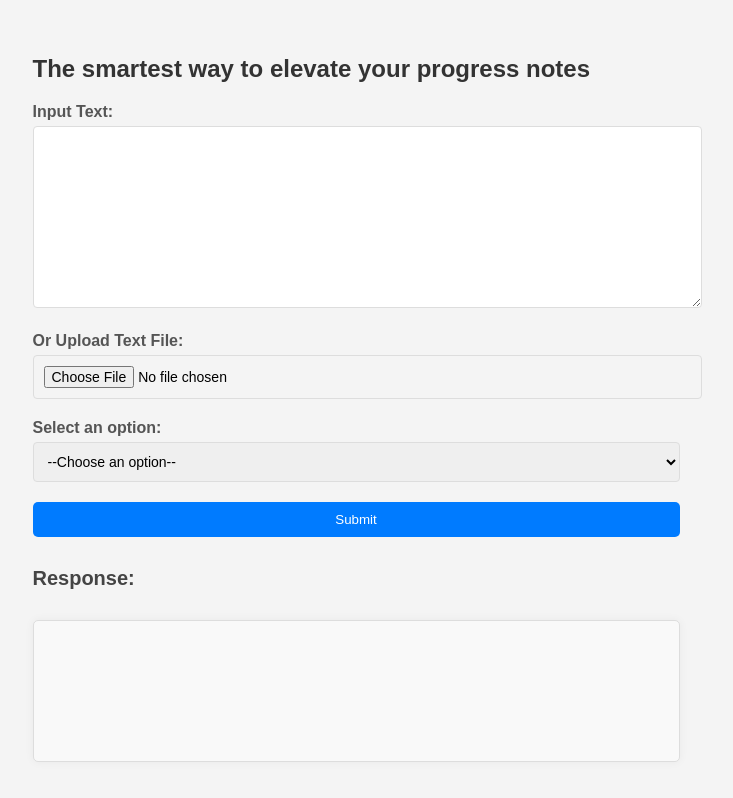
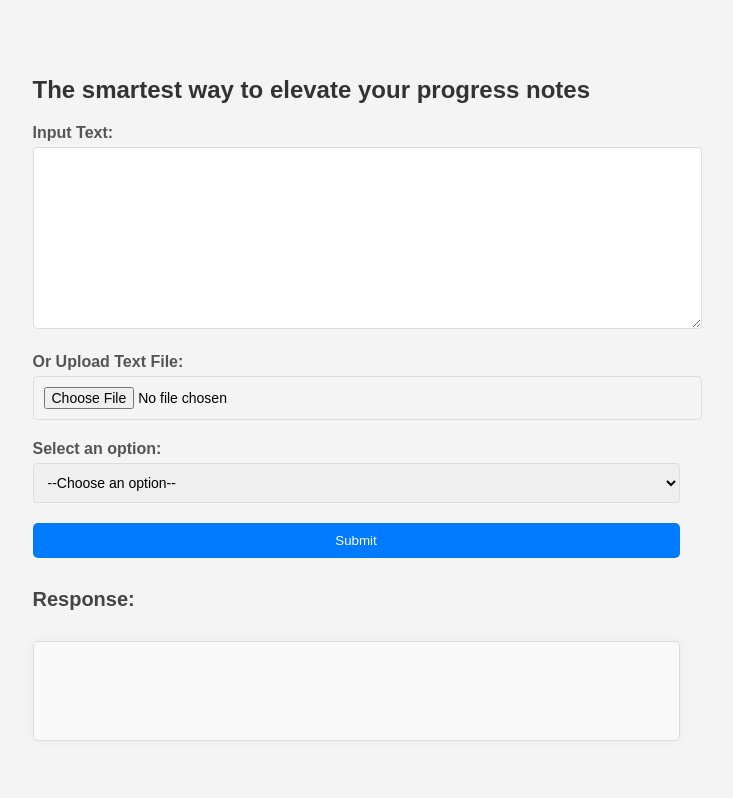
Before and after one commit to avigewirtz/billing, a React (Create React App) app: page / in a window 1280 px wide. Shown: the whole page, without its empty margins (284-1017 px from the left). Built offline with nearby package versions, Linux system fonts and the light colour scheme.

Commit message:
make it better

```diff
--- a/src/pages/HomePage.css
+++ b/src/pages/HomePage.css
@@ -68,16 +68,19 @@ h2 {
     margin-bottom: 10px;
     color: #444;
 }
-/* Existing styles... */
 .response-box {
+    width: 100%; /* This ensures the box uses the entire width of its parent container */
     margin-top: 30px;
     padding: 20px;
     border: 1px solid #ddd;
     border-radius: 5px;
     background-color: #f9f9f9;
     box-shadow: 0 0 10px rgba(0, 0, 0, 0.05);
-    min-height: 100px; /* Set a minimum height here */
+    min-height: 100px;
+    box-sizing: border-box; /* Makes sure padding and border are included in the total width */
+    overflow-wrap: break-word; /* Breaks long words and ensures they don't exceed the box's width */
 }
+
 
 
 h2 {
```
